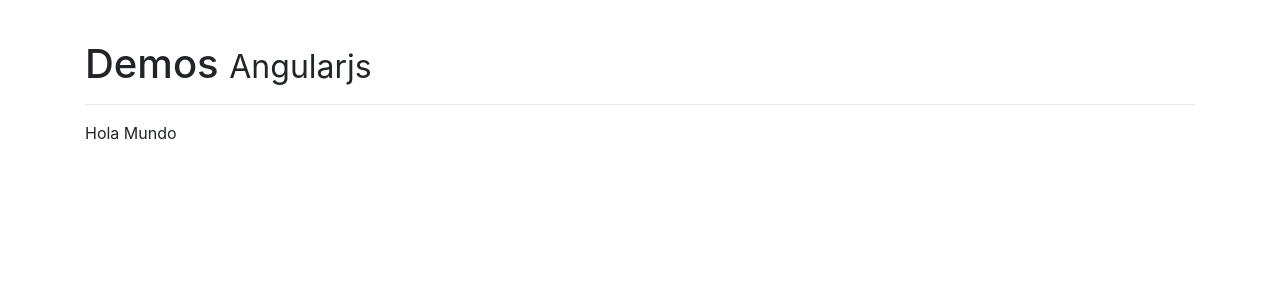
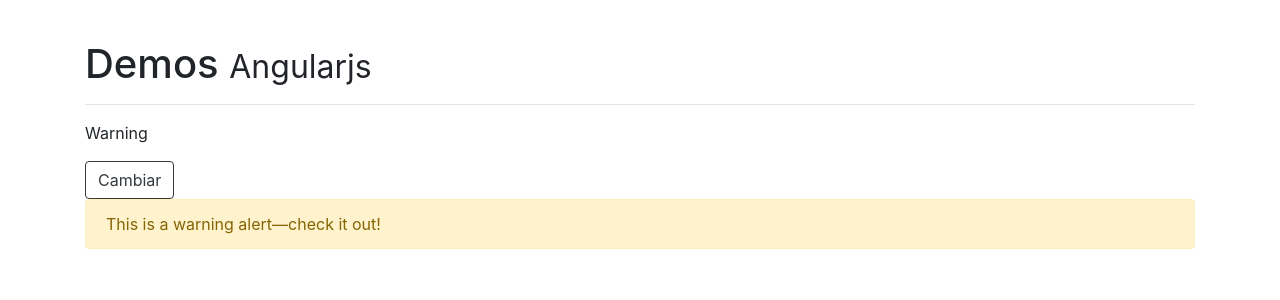
Before and after one commit to villasana26enrique/miscelaneos-angularjs, an Angular app: page / in a window 1280 px wide. Shown: the top 300 px of the page. Built offline with nearby package versions, Linux system fonts and the light colour scheme.

Commit message:
Aprendiendo la directiva ngSwitch

```diff
--- a/src/app/app.component.html
+++ b/src/app/app.component.html
@@ -4,8 +4,9 @@
     <!-- <app-ng-style></app-ng-style> -->
     <!--<app-css></app-css> -->
     <!--<app-clases></app-clases>-->
-    <p [appResaltado]="'blue'">
+    <!--<p [appResaltado]="'blue'">
         Hola Mundo
-    </p>
+    </p>-->
+    <app-ng-switch></app-ng-switch>
 
 </div>
--- a/src/app/app.module.ts
+++ b/src/app/app.module.ts
@@ -7,6 +7,7 @@
 import { CssComponent } from './components/css/css.component';
 import { ClasesComponent } from './components/clases/clases.component';
 import { ResaltadoDirective } from './directives/resaltado.directive';
+import { NgSwitchComponent } from './components/ng-switch/ng-switch.component';
 
 @NgModule({
   declarations: [
@@ -14,7 +15,8 @@
     NgStyleComponent,
     CssComponent,
     ClasesComponent,
-    ResaltadoDirective
+    ResaltadoDirective,
+    NgSwitchComponent
   ],
   imports: [
     BrowserModule,
--- a/src/app/components/clases/clases.component.html
+++ b/src/app/components/clases/clases.component.html
@@ -8,7 +8,7 @@
 
 <hr>
 
-<h3 [ngClass]="{ 'text-danger': propiedades.danger, 'text-info': !propiedades.dangers }">Hola Mundo</h3>
+<h3 [ngClass]="{ 'text-danger': propiedades.danger, 'text-info': !propiedades.danger }">Hola Mundo</h3>
 <button class="btn" (click)="propiedades.danger = !propiedades.danger" [ngClass]="{ 'btn-danger': propiedades.danger, 'btn-info': !propiedades.danger }">
     Cambiar
 </button>
--- a/src/app/components/clases/clases.component.ts
+++ b/src/app/components/clases/clases.component.ts
@@ -8,7 +8,9 @@
 
   clase = 'alert-danger';
   loading = false;
-  propiedades: object = {
+  /* Lo coloque any | object porque me daba error en el HTML
+  si lo dejaba unicamente de tipo Object */
+  propiedades: any | object = {
     danger: false
   };
 
--- /dev/null
+++ b/src/app/components/ng-switch/ng-switch.component.html
@@ -0,0 +1,31 @@
+<span [ngSwitch]="alert">
+<p *ngSwitchCase="'success'">
+    Success
+</p>
+<p *ngSwitchCase="'info'">
+    Info
+</p>
+<p *ngSwitchCase="'warning'">
+    Warning
+</p>
+<p *ngSwitchDefault>
+    Danger
+</p>
+</span>
+
+<button (click)="alert = 'success'" class="btn btn-outline-dark">Cambiar</button>
+
+<div [ngSwitch]="alert">
+    <div *ngSwitchCase="'success'" class="alert alert-success" role="alert">
+        This is a success alert—check it out!
+    </div>
+    <div *ngSwitchCase="'warning'" class="alert alert-warning" role="alert">
+        This is a warning alert—check it out!
+    </div>
+    <div *ngSwitchCase="'info'" class="alert alert-info" role="alert">
+        This is a info alert—check it out!
+    </div>
+    <div *ngSwitchDefault class="alert alert-danger" role="alert">
+        This is a danger alert—check it out!
+    </div>
+</div>
--- /dev/null
+++ b/src/app/components/ng-switch/ng-switch.component.ts
@@ -0,0 +1,17 @@
+import { Component, OnInit } from '@angular/core';
+
+@Component({
+  selector: 'app-ng-switch',
+  templateUrl: './ng-switch.component.html',
+  styles: []
+})
+export class NgSwitchComponent implements OnInit {
+
+  alert = 'warning';
+
+  constructor() { }
+
+  ngOnInit(): void {
+  }
+
+}
```
